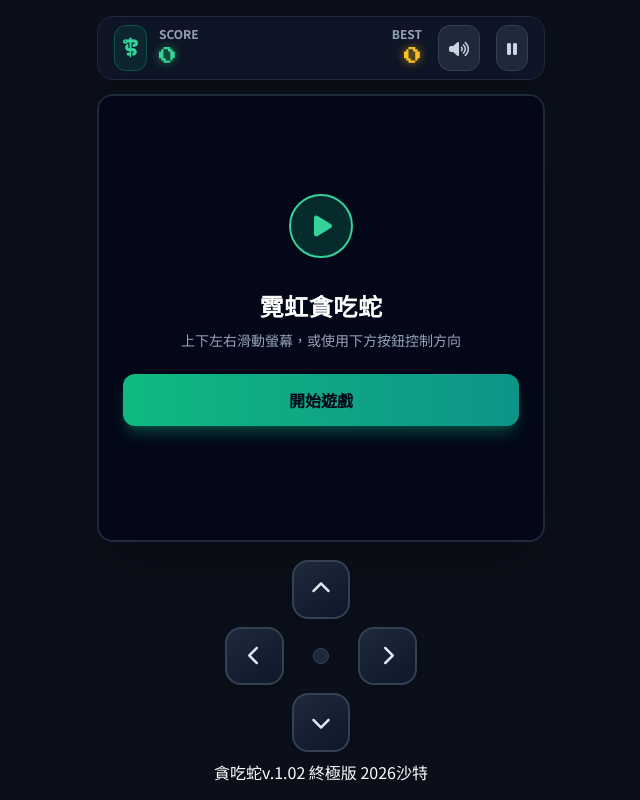
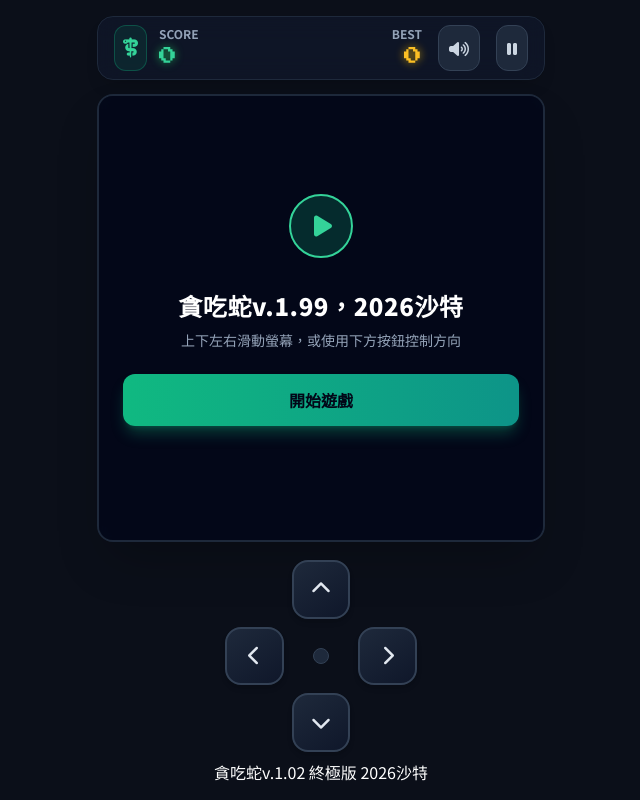
Before and after one commit to zack0512/snake, a plain HTML site: page index.html in a window 1280 px wide. Shown: the whole page, without its empty margins (319-959 px from the left). Drawn offline with nearby package versions, Linux system fonts and the light colour scheme.

Commit message:
index.html

```diff
--- a/index.html
+++ b/index.html
@@ -121,7 +121,7 @@
                 <div class="w-16 h-16 bg-emerald-500/20 border-2 border-emerald-400 rounded-full flex items-center justify-center mb-4 animate-bounce">
                     <i class="fa-solid fa-play text-emerald-400 text-2xl ml-1"></i>
                 </div>
-                <h1 class="text-2xl font-black mb-2 text-white tracking-wide">霓虹貪吃蛇</h1>
+                <h1 class="text-2xl font-black mb-2 text-white tracking-wide">貪吃蛇v.1.99，2026沙特</h1>
                 <p class="text-slate-400 text-sm mb-6">上下左右滑動螢幕，或使用下方按鈕控制方向</p>
                 <button id="startBtn" class="w-full py-3.5 bg-gradient-to-r from-emerald-500 to-teal-600 hover:from-emerald-400 hover:to-teal-500 text-slate-950 font-black rounded-xl shadow-lg shadow-emerald-500/30 active:scale-95 transition text-base">
                     開始遊戲
```
